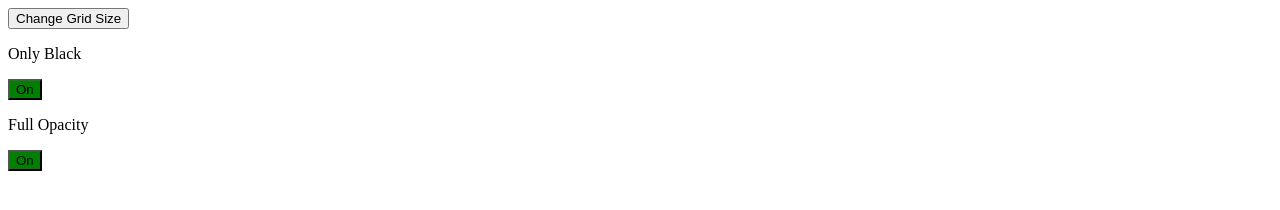
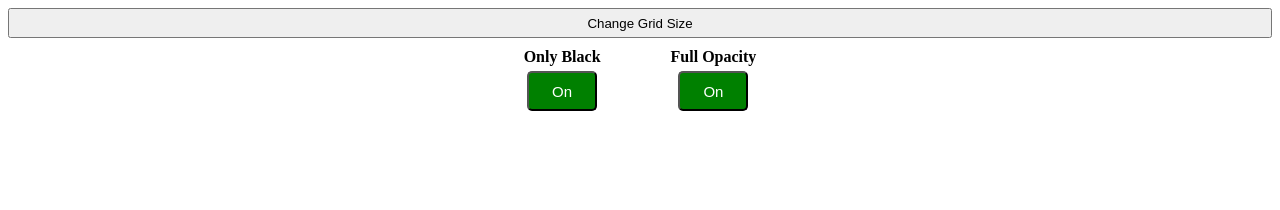
Before and after one commit to UltraForte/etch-a-sketch, a plain HTML site: page index.html in a window 1280 px wide. Drawn offline with Linux system fonts and the light colour scheme.

Commit message:
Add basic CSS to the page and buttons. Add classes to HTML elements, clean up JS, and write the basic CSS. Additional Project Features completed.

```diff
--- a/index.html
+++ b/index.html
@@ -12,11 +12,11 @@
     <button id="changeSizeBtn">Change Grid Size</button>
     <div class="options">
         <div>
-            <p>Only Black</p>
+            <p class="black-txt">Only Black</p>
             <button id="black-only">On</button>
         </div>
         <div>
-            <p>Full Opacity</p>
+            <p class="opacity-txt">Full Opacity</p>
             <button id="full-opacity">On</button>
         </div>
     </div>
--- a/stylesheet.css
+++ b/stylesheet.css
@@ -12,10 +12,54 @@
 div.container {
     width: 960px;
 }
+body {
+    display: flex;
+    flex-direction: column;
+    justify-content: center;
+
+}
+#changeSizeBtn {
+    margin-bottom: 5px;
+    height: 30px;
+}
 
 button#black-only {
     background-color: green;
+    width: 70px;
+    height: 40px;
+    border-radius: 5px;
+    margin-bottom: 10px;
+    color: white;
+    font-size: 15px;
 }
 button#full-opacity {
     background-color: green;
+    width: 70px;
+    height: 40px;
+    border-radius: 5px;
+    margin-bottom: 10px;
+    color: white;
+    font-size: 15px;
 }
+
+.black-txt {
+    margin: 5px 0px;
+    font-weight: 600;
+}
+.opacity-txt {
+    margin: 5px 0px ;
+    font-weight: 600;
+}
+
+.options {
+    display: flex;
+    gap: 70px;
+    justify-content: center;
+}
+
+.options div {
+    display: flex;
+    flex-direction: column;
+    justify-content: center;
+    align-items: center;
+}
```
Also changed, not shown: javascript.js (line endings or trailing spaces).
